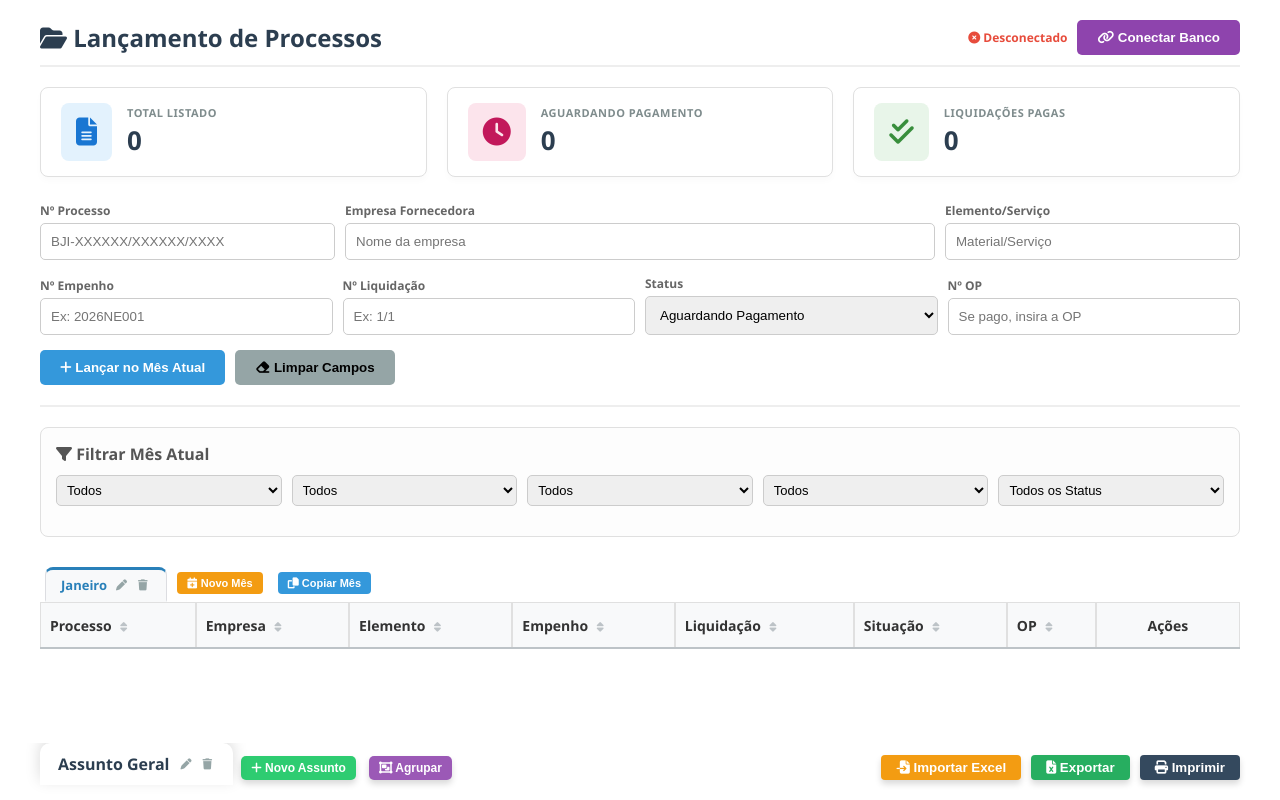
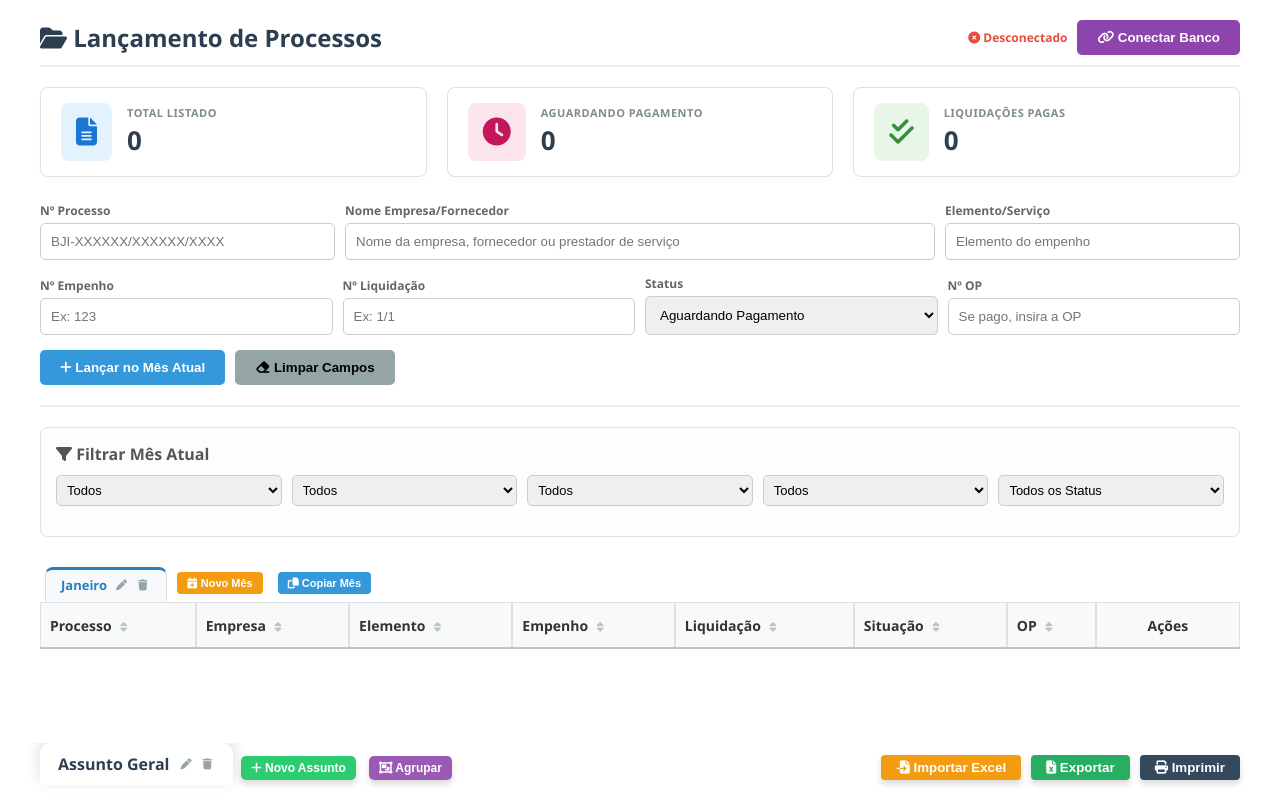
Before and after one commit to guibsslol/controle_liquidacoes, a website: page index.html in a window 1280 px wide. Drawn offline with nearby package versions, Linux system fonts and the light colour scheme; some packages are replaced by stand-ins of ours; a script that the page names is missing.

Commit message:
Mudança nos placeholders

```diff
--- a/index.html
+++ b/index.html
@@ -101,12 +101,12 @@
             class="input-group"
             style="flex: 2"
           >
-            <label>Empresa Fornecedora</label>
+            <label>Nome Empresa/Fornecedor</label>
             <input
               type="text"
               id="empresa"
               list="lista-empresas"
-              placeholder="Nome da empresa"
+              placeholder="Nome da empresa, fornecedor ou prestador de serviço"
             />
             <datalist id="lista-empresas"></datalist>
           </div>
@@ -117,7 +117,7 @@
               type="text"
               id="elemento"
               list="lista-elementos"
-              placeholder="Material/Serviço"
+              placeholder="Elemento do empenho"
             />
             <datalist id="lista-elementos"></datalist>
           </div>
@@ -130,7 +130,7 @@
               type="text"
               id="empenho"
               list="lista-empenhos"
-              placeholder="Ex: 2026NE001"
+              placeholder="Ex: 123"
             />
             <datalist id="lista-empenhos"></datalist>
           </div>
```
